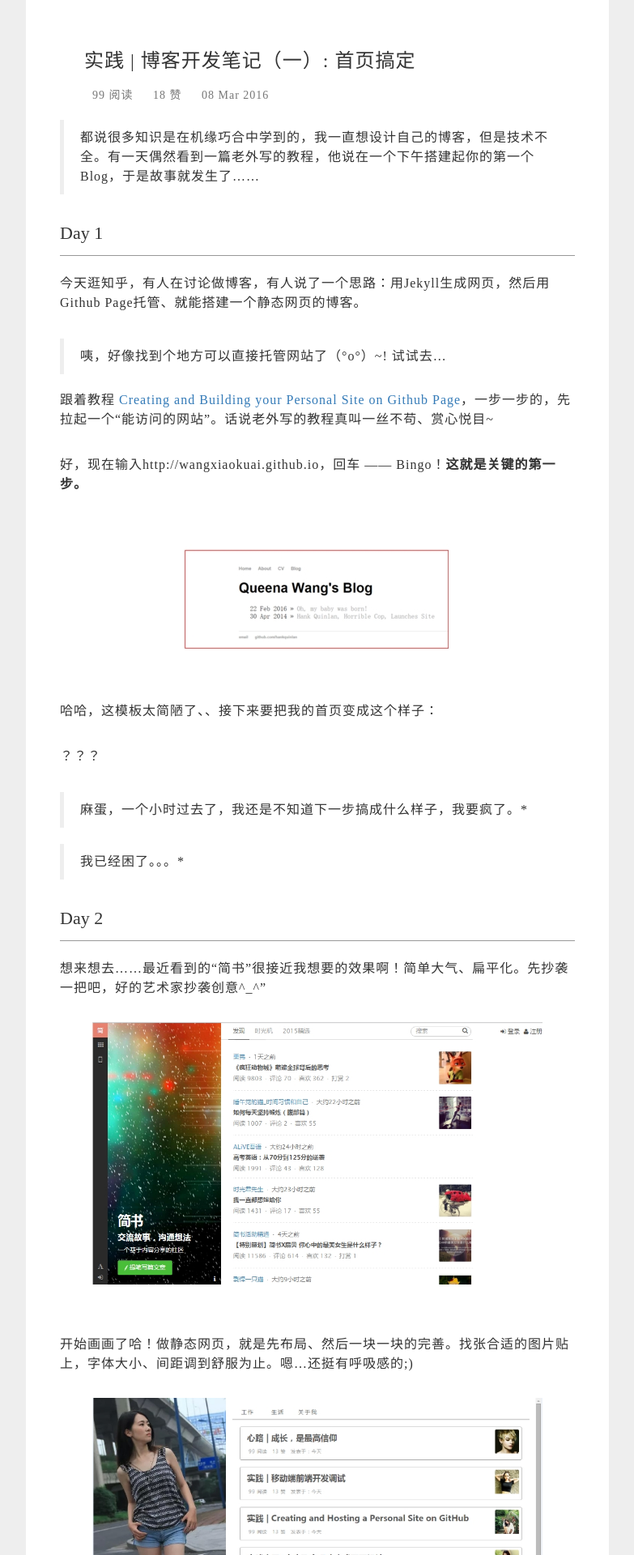
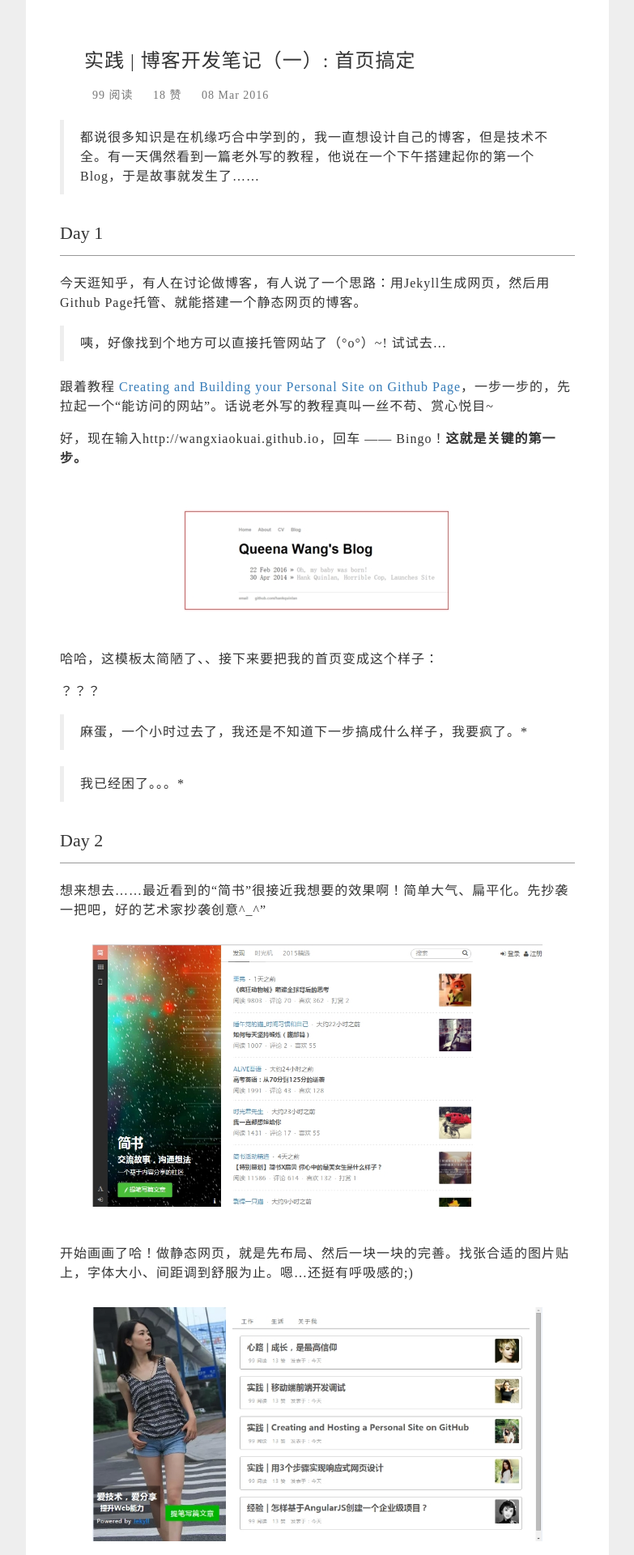
Before and after one commit to wangxiaokuai/blog, a Jekyll site: the page built from _posts/2016-03-08-how-i-built-this-blog.md, in a window 1280 px wide. Shown: the top 1920 px of the page at 81% size, without its empty margins (248-1031 px from the left). Built offline with Jekyll 4.4.1, drawn with Linux system fonts in a browser that asks for light colours; nearby versions of some CDN libraries.

Commit message:
main.css传错了，传的是旧版的

```diff
--- a/css/main.css
+++ b/css/main.css
@@ -337,16 +337,35 @@ nav ul li:hover{
 
 }
 
+/* 定义文章内容的样式 */
 .post-content p{
 	font-size: 16px;
 	line-height: 1.5em;
 	letter-spacing: 1px;
-	margin: 0px 0px 2em;
+	margin: 0px 0px 1em;
+
+}
+
+.post-content p strong{
+	color:#333;
 }
 
 .post-content h2{
 	border-bottom:solid 1px #999;
 	margin-bottom: 1em;
+}
+
+.post-content h3{
+	font-family: inherit;
+	line-height: 1.5em;
+	font-weight: bold;
+	font-size: 20px;
+}
+
+.post-content h4{
+	font-family: inherit;
+	line-height: 1.25em;
+	font-size: 16px;
 }
 
 .post-content li p{
@@ -355,4 +374,11 @@ nav ul li:hover{
 
 .post-content li{
 	list-style-position: inside;
+	margin-left:2em;
 }
+
+.post-content em{
+	font-family: "KaiTi";
+	font-style: normal;
+	letter-spacing: normal;
+}
```
Also changed, not shown: 1 other file.
